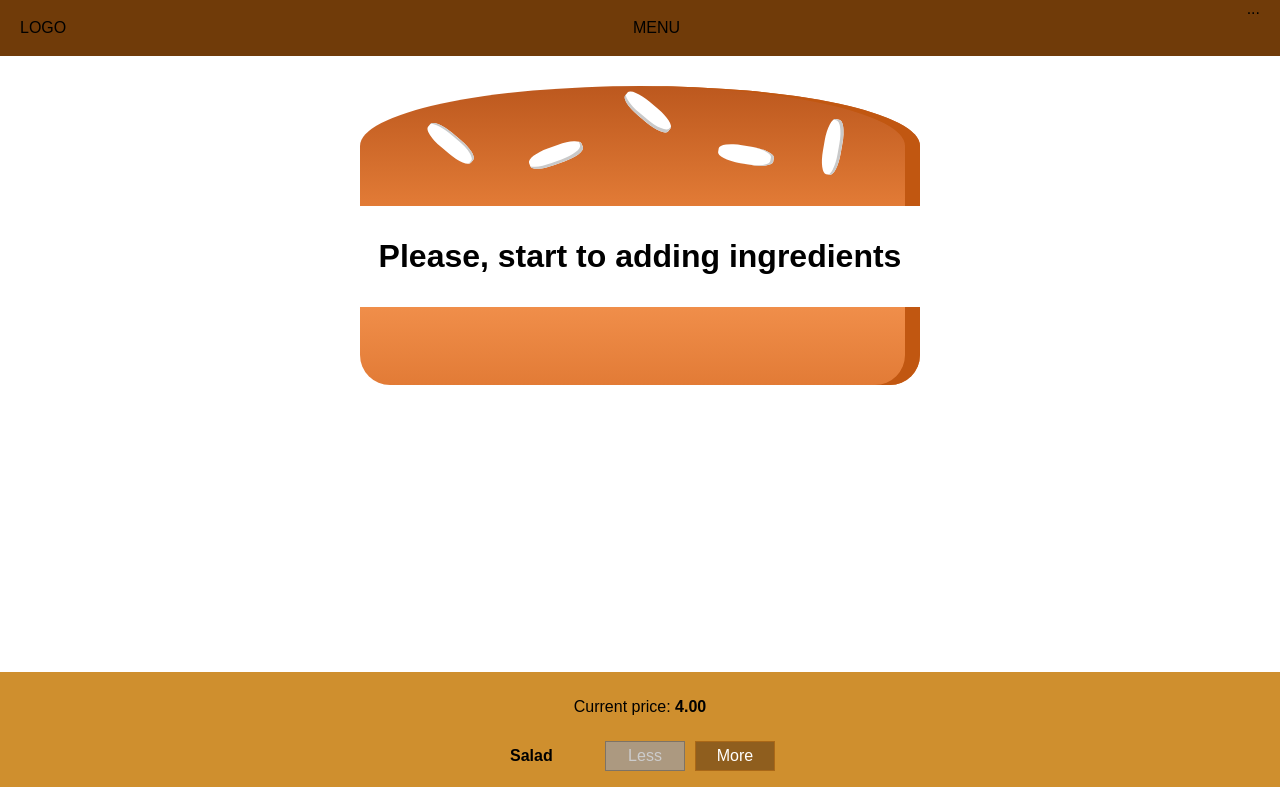
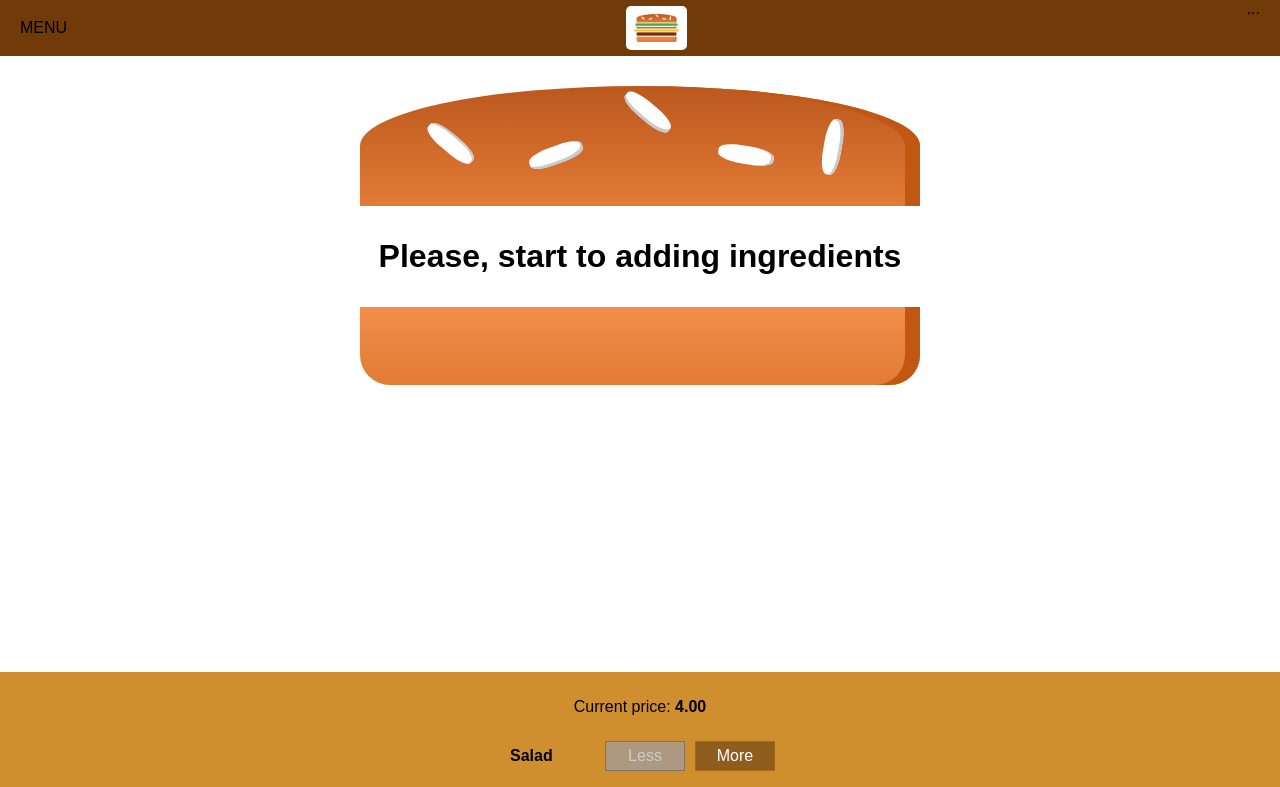
Before and after one commit to andreisavelev/burger-builder-react, a React app: page / in a window 1280 px wide. Shown: the top 787 px of the page. Built offline with nearby package versions, Linux system fonts and the light colour scheme.

Commit message:
Add a nice looking burger logo at the top of app

```diff
--- /dev/null
+++ b/src/components/Logo/Logo.css
@@ -0,0 +1,12 @@
+.Logo {
+    height: 80%;
+    padding: 8px;
+    border-radius: 5px;
+    background-color: #fff;
+
+    box-sizing: border-box;
+}
+
+.Logo img {
+    height: 100%;
+}
--- /dev/null
+++ b/src/components/Logo/Logo.js
@@ -0,0 +1,12 @@
+import React from 'react';
+
+import burgerLogo from '../../assets/images/burger-logo.png';
+import classes from './Logo.css';
+
+const Logo = props => (
+    <div className={classes.Logo}>
+        <img src={burgerLogo} alt="Logo of burger"/>
+    </div>
+);
+
+export default Logo;
--- a/src/components/navigation/Toolbar/Toolbar.js
+++ b/src/components/navigation/Toolbar/Toolbar.js
@@ -1,11 +1,12 @@
 import React from 'react';
 
 import classes from './Toolbar.css';
+import Logo from '../../Logo/Logo';
 
 const Toolbar = props => (
     <header className={classes.Toolbar}>
-        <div>LOGO</div>
         <div>MENU</div>
+        <Logo />
 
         <nav>
             ...
```
Also changed, not shown: src/assets/images/burger-logo.png (added).
